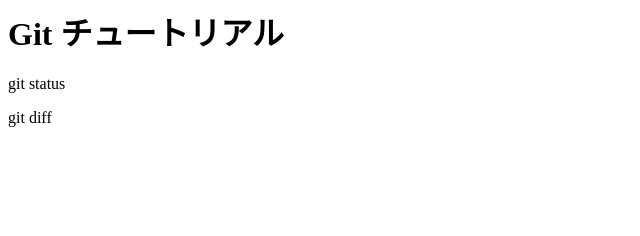
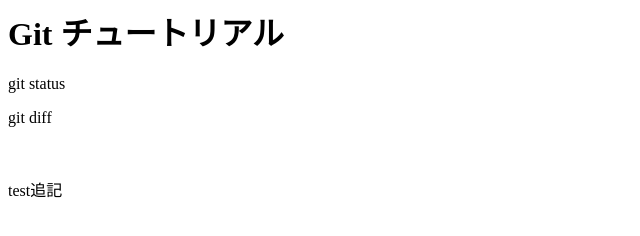
Before and after one commit to inagozeixd/git_tutorial, a plain HTML site: page index.html in a window 1280 px wide. Shown: the full height of the page, 0-640 px from the left. Drawn offline with Linux system fonts and the light colour scheme.

Commit message:
test commit

```diff
--- a/index.html
+++ b/index.html
@@ -1,3 +1,5 @@
 <h1>Git チュートリアル</h1>
 <p>git status</p>
 <p>git diff</p>
+<br>
+<p>test追記</p>
```
